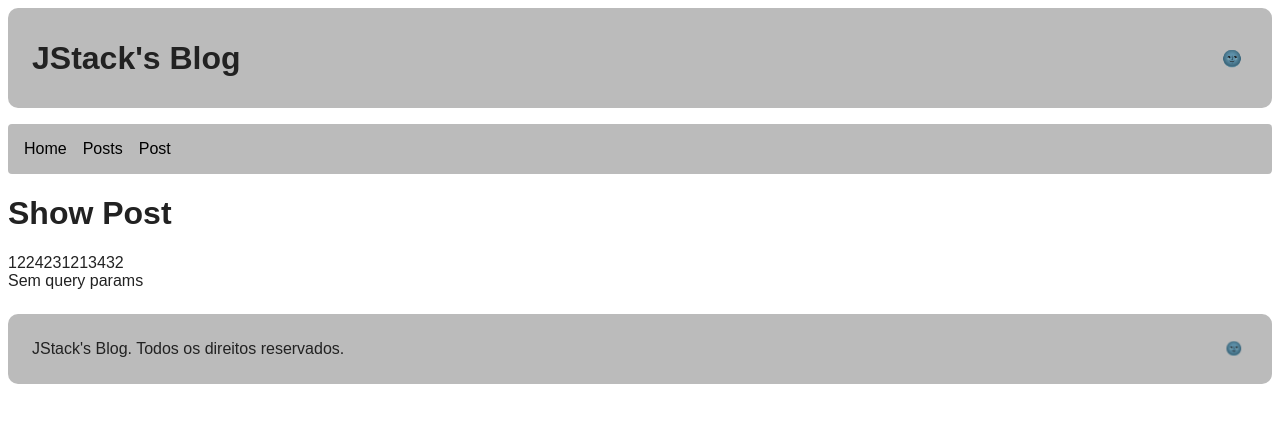
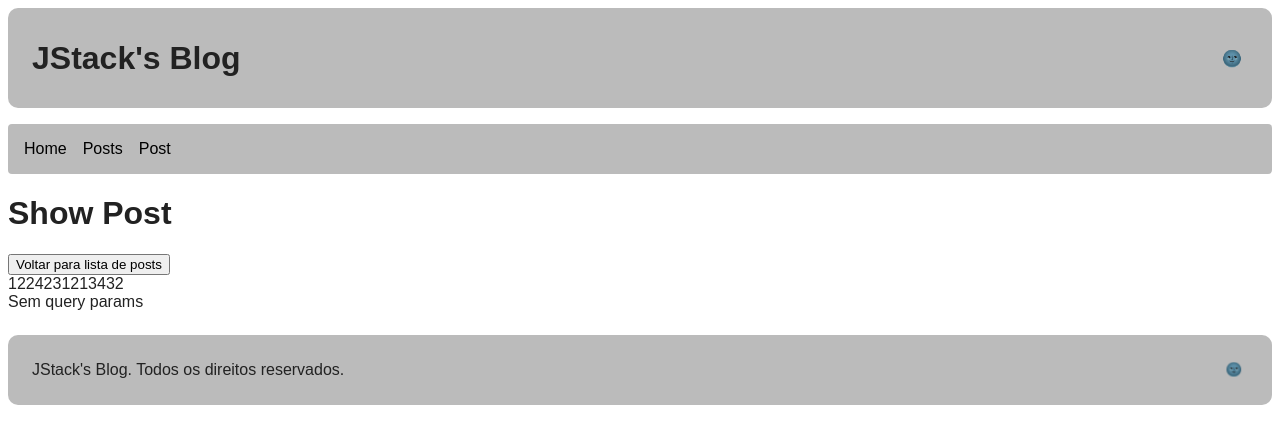
Before and after one commit to matheus-fga/curso-JStack, a React app in the folder React/Routes/: page /posts/1224231213432 in a window 1280 px wide. Shown: the top 444 px of the page. Built offline with nearby package versions, Linux system fonts and the light colour scheme.

Commit message:
Using useHistory to navigate programmatically

```diff
--- a/React/Routes/src/pages/Post/index.js
+++ b/React/Routes/src/pages/Post/index.js
@@ -1,14 +1,21 @@
 import React, { useMemo } from "react";
-import { useParams, useLocation } from 'react-router-dom';
+import { useParams, useLocation, useHistory } from 'react-router-dom';
 
 export default function Post() {
   const params = useParams();
   const { search } = useLocation();
   const queryParams = useMemo(() => new URLSearchParams(search), [search]);
+  const history = useHistory();
+
+  const handleNavigate = () => {
+    history.push('/posts');
+  }
 
   return(
     <>
       <h1>Show Post</h1>
+      <button onClick={handleNavigate}>Voltar para lista de posts</button>
+      <br />
       <span>{params.id}</span>
       <br />
       <span>{queryParams.get('orderBy') || 'Sem query params'}</span>
```
